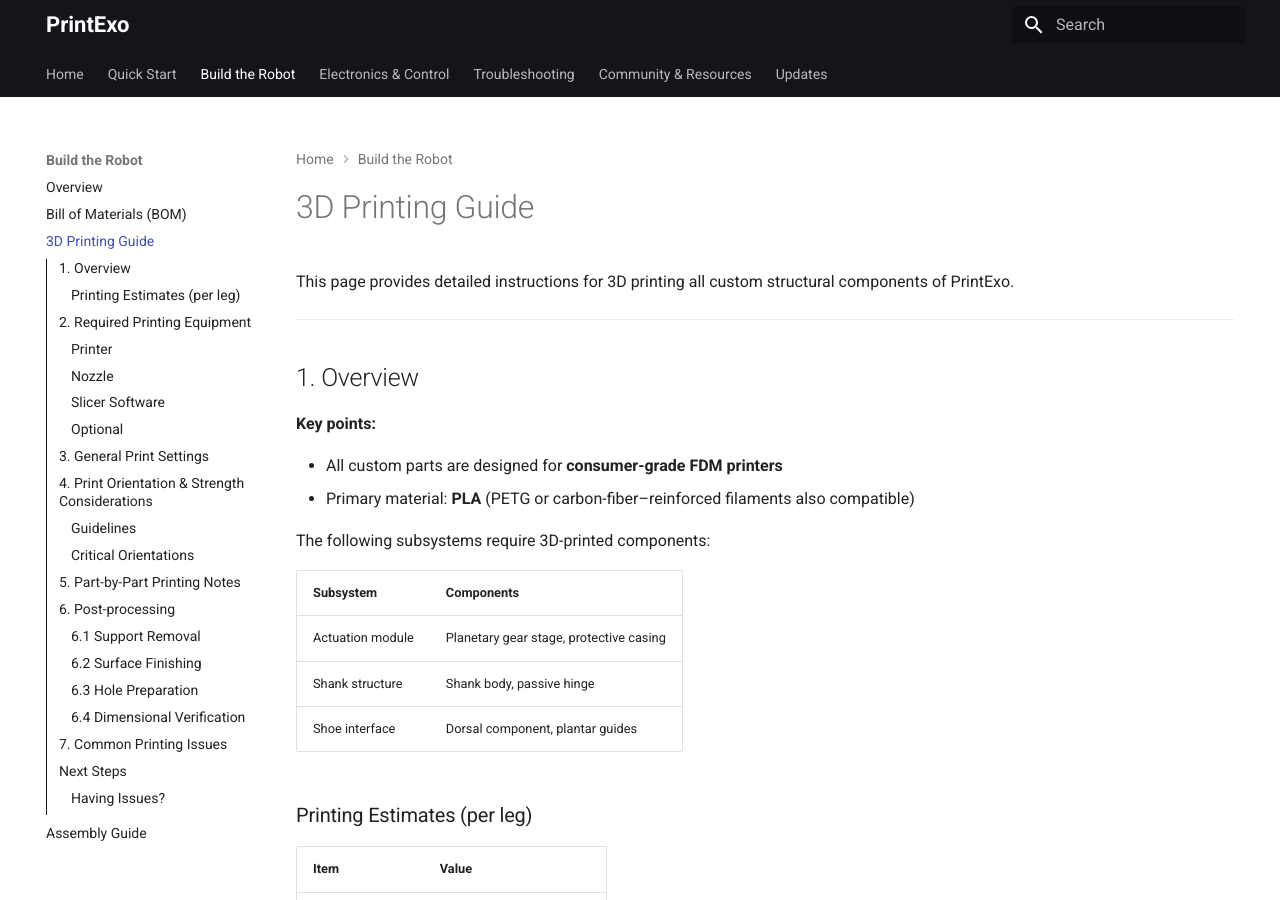
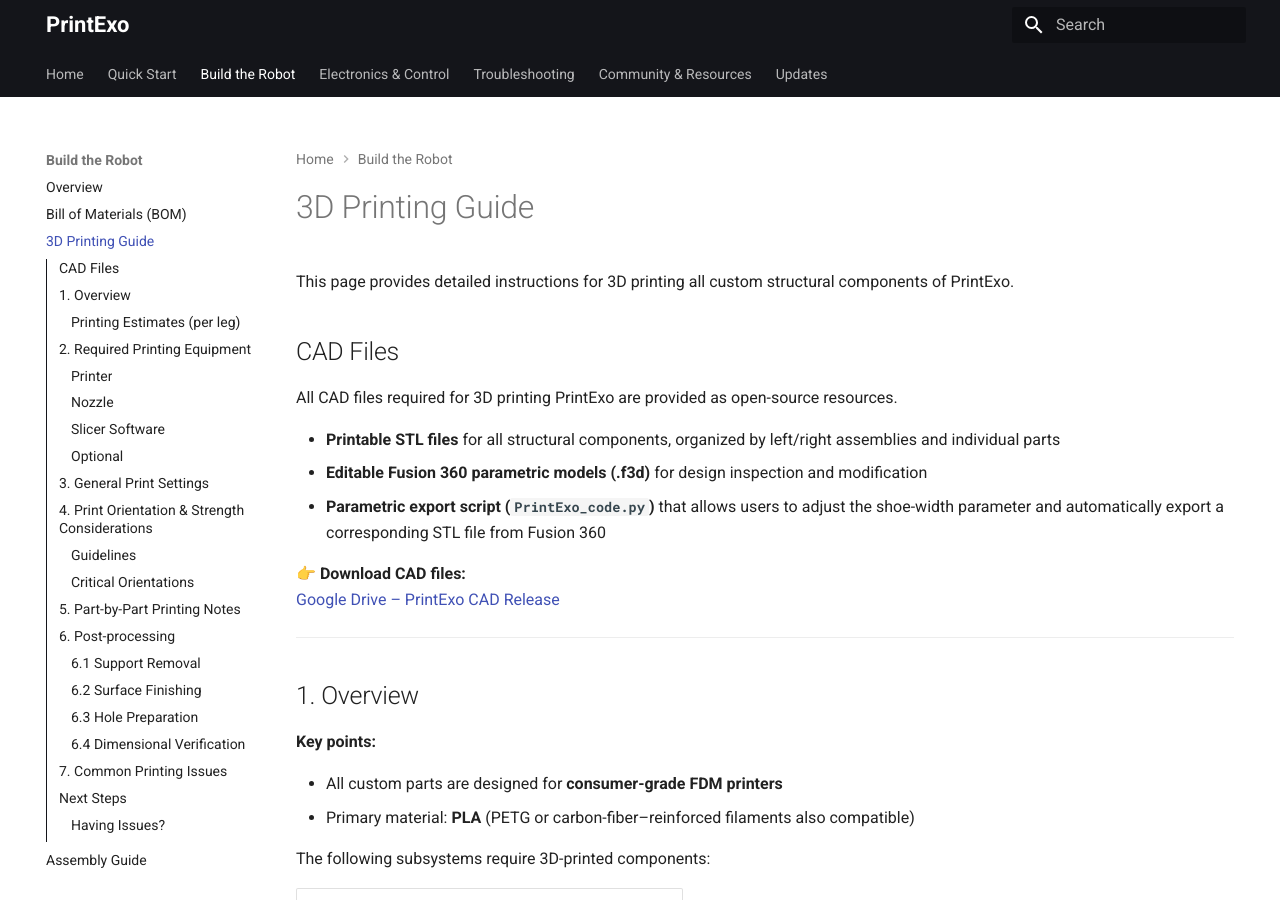
Before and after one commit to printexo/printexo.github.io, an MkDocs documentation site: the page built from docs/hardware/printing.md, in a window 1280 px wide and 900 px high. Built offline with MkDocs 1.6.1 and Material for MkDocs 9.7.7, drawn with Linux system fonts in a browser that asks for light colours.

Commit message:
Update printing.md

```diff
--- a/docs/hardware/printing.md
+++ b/docs/hardware/printing.md
@@ -1,6 +1,21 @@
 # 3D Printing Guide
 
 This page provides detailed instructions for 3D printing all custom structural components of PrintExo.
+
+## CAD Files
+
+All CAD files required for 3D printing PrintExo are provided as open-source resources.
+
+- **Printable STL files** for all structural components, organized by left/right assemblies and individual parts
+- **Editable Fusion 360 parametric models (.f3d)** for design inspection and modification
+- **Parametric export script (`PrintExo_code.py`)** that allows users to adjust the shoe-width parameter and automatically export a corresponding STL file from Fusion 360
+
+👉 **Download CAD files:**
+[Google Drive – PrintExo CAD Release](https://drive.google.com/drive/folders/1tcYwJKkRYvDyukaBFUs_2lasKkoU8P6Q?usp=drive_link)
+
+
+
+
 
 ---
 
```
